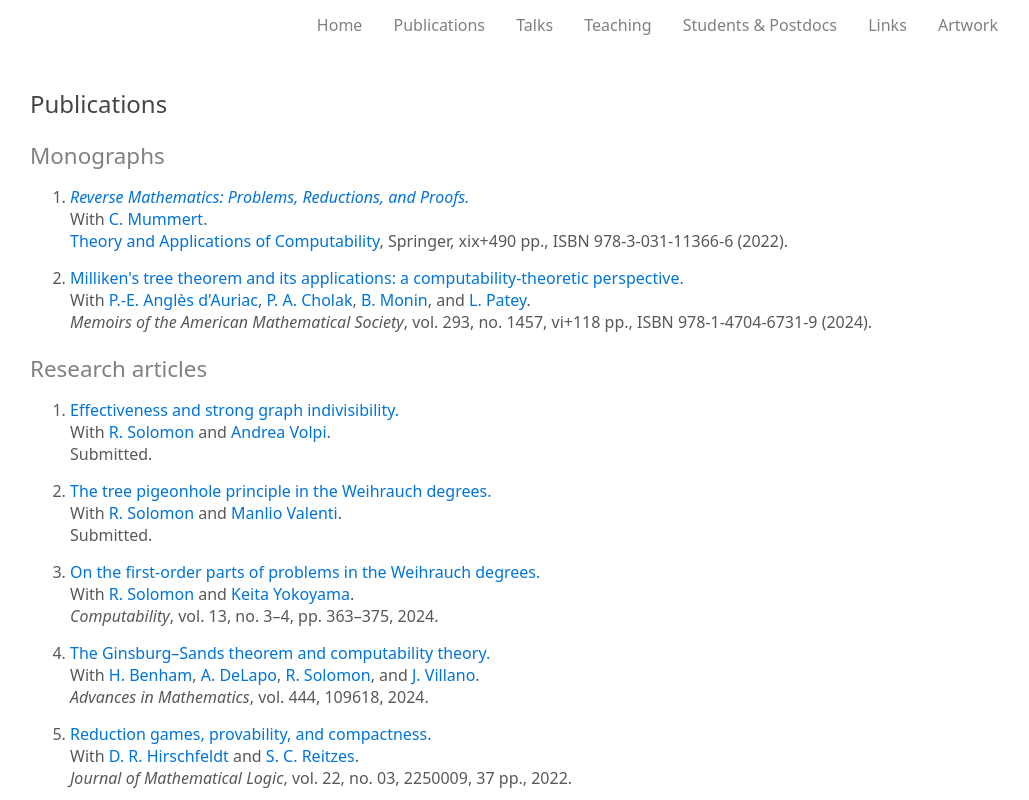
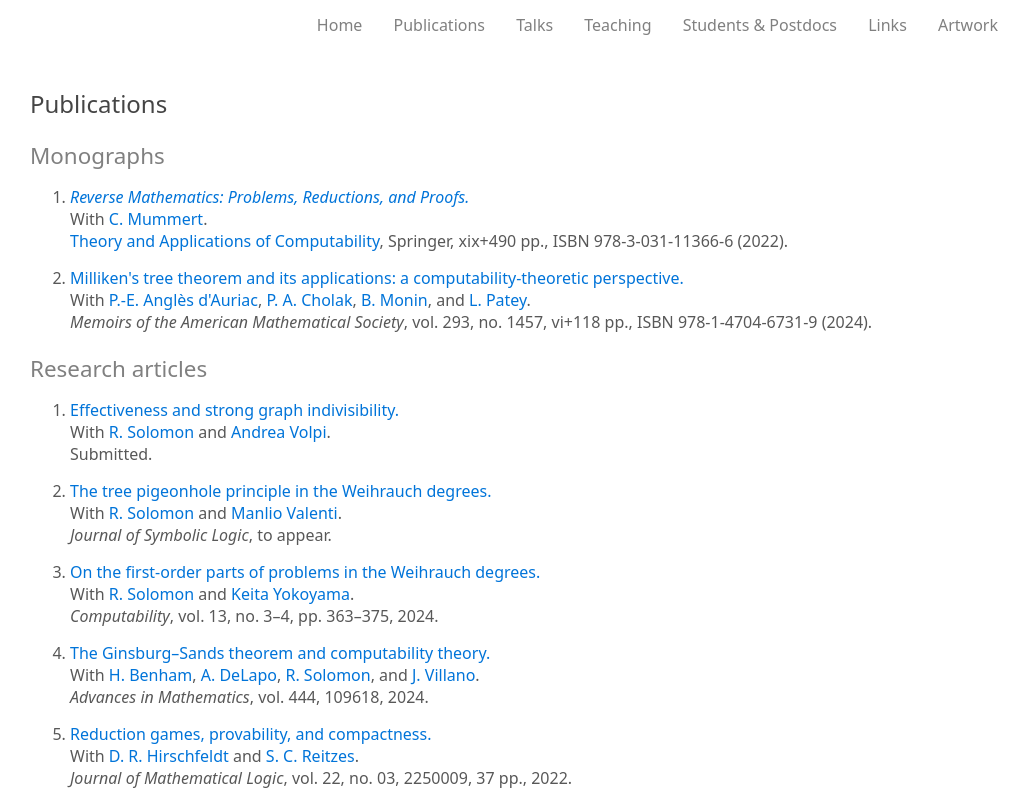
Before and after one commit to 398y-r-uhsy47-84-eg433/398y-r-uhsy47-84-eg433.github.io, a plain HTML site: page research.html in a window 1280 px wide. Shown: the top 800 px of the page, without its empty margins (126-1155 px from the left). Drawn offline with Linux system fonts and the light colour scheme.

Commit message:
Updates 2/9

```diff
--- a/research.html
+++ b/research.html
@@ -92,7 +92,7 @@
 				<li>
 					<a href="papers/firstorderTT1.pdf" target="_blank">The tree pigeonhole principle in the Weihrauch degrees.</a><br>
 					With <a href="http://www.math.uconn.edu/~solomon/" target="blank">R. Solomon</a> and <a href="https://manliovalenti.github.io" target="blank">Manlio Valenti</a>.<br>
-					Submitted.
+					<i>Journal of Symbolic Logic</i>, to appear.
 				</li>
 
 				<li>
```
Also changed, not shown: 1 other file.
